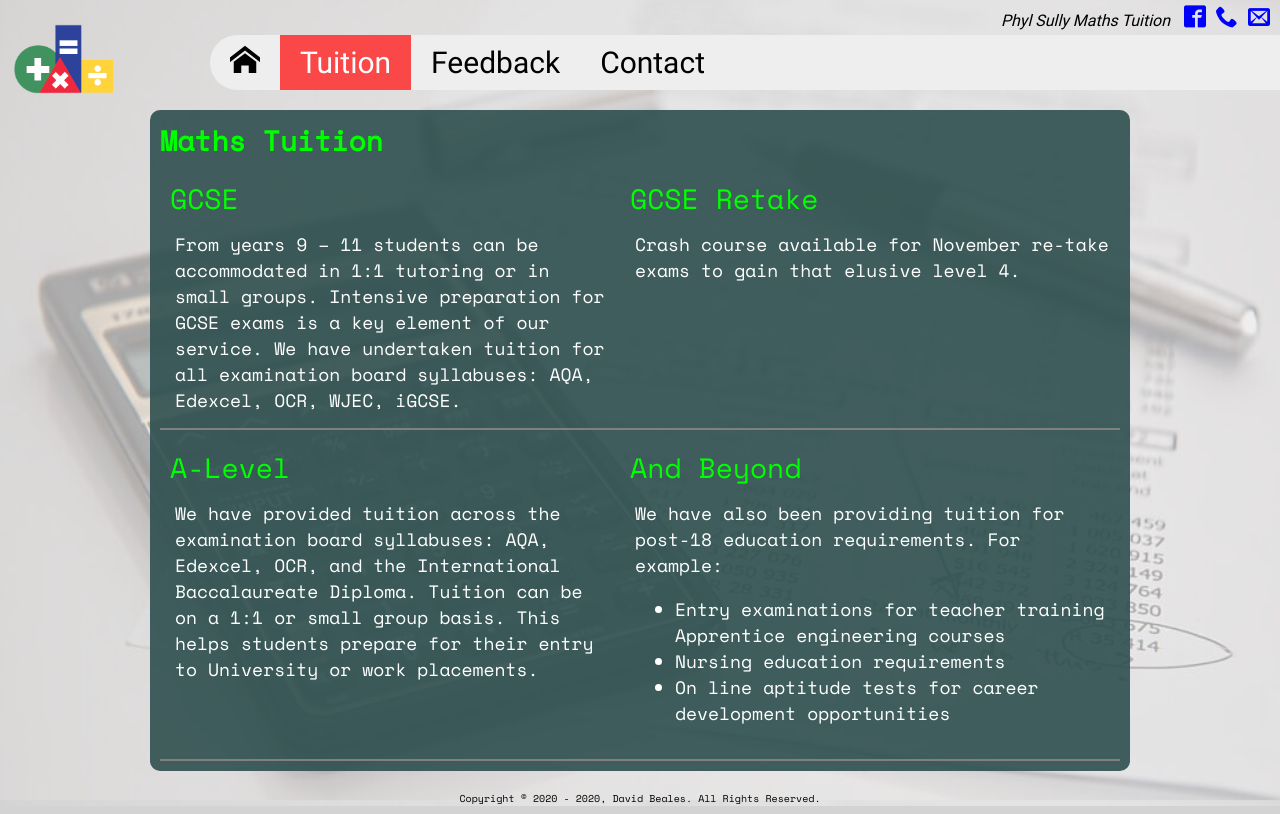
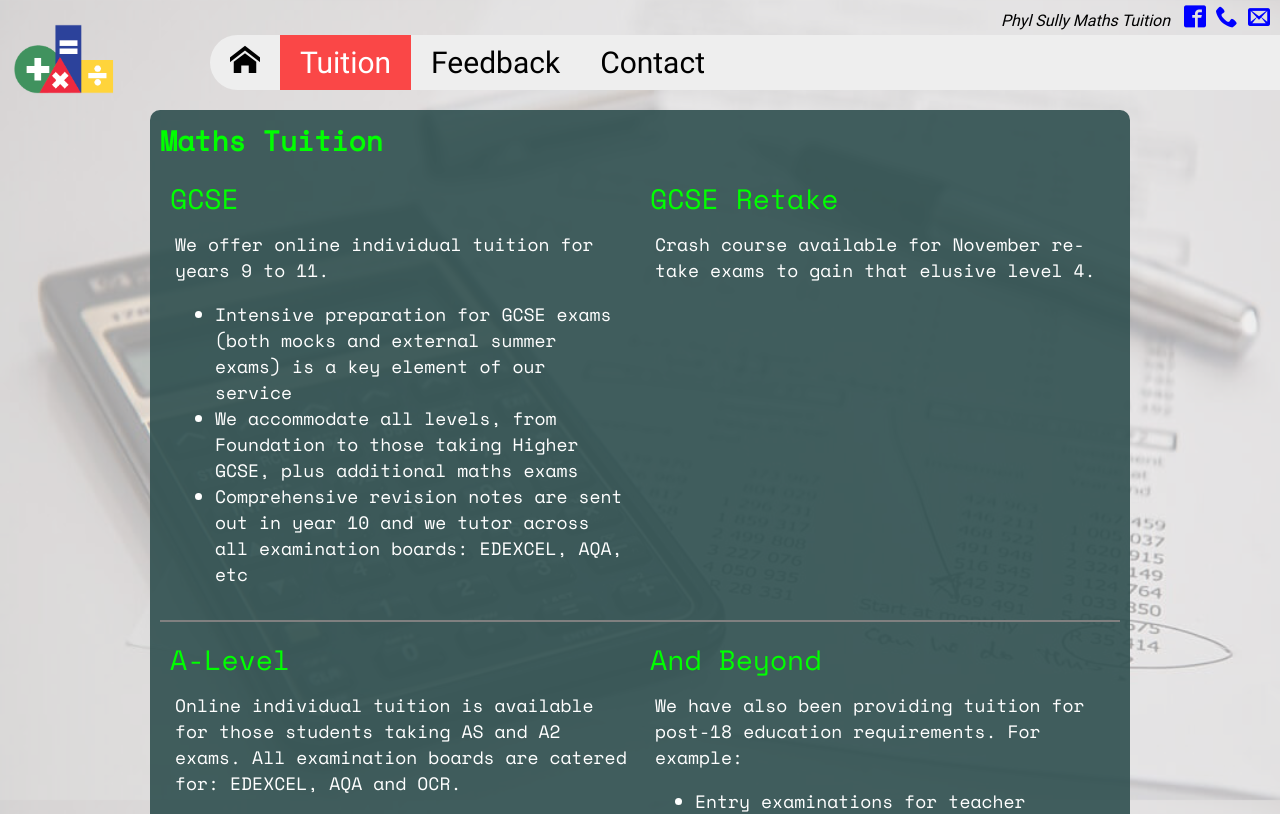
Before and after one commit to bealesd/PSullyTutor, an Angular app: page /tuition in a window 1280 px wide. Shown: the top 814 px of the page. Built offline with nearby package versions, Linux system fonts and the light colour scheme.

Commit message:
Updated tuition page text.

```diff
--- a/src/app/tuition/tuition.component.html
+++ b/src/app/tuition/tuition.component.html
@@ -10,12 +10,23 @@
                     <span (click)="showText($event)" id="gcse">GCSE</span>
                 </div>
                 <div class="tuition-text">
-                    From years 9 – 11 students can be accommodated in 1:1 tutoring or in small groups. Intensive
-                    preparation
-                    for
-                    GCSE exams is a key element of our service. We have undertaken tuition for all examination board
-                    syllabuses:
-                    AQA, Edexcel, OCR, WJEC, iGCSE.
+                    We offer online individual tuition for years 9 to 11.
+
+                    <ul>
+                        <li>
+                            Intensive preparation for GCSE exams (both mocks and external summer exams) is a key element
+                            of our service
+                        </li>
+                        <li>
+                            We accommodate all levels, from Foundation to those taking Higher GCSE, plus additional
+                            maths exams
+                        </li>
+                        <li>
+                            Comprehensive revision notes are sent out in year 10 and we tutor across all examination
+                            boards: EDEXCEL, AQA, etc
+                        </li>
+
+                    </ul>
                 </div>
             </div>
 
@@ -33,12 +44,8 @@
                     <span (click)="showText($event)" id="alevel">A-Level</span>
                 </div>
                 <div class="tuition-text">
-                    We have provided tuition across the examination board syllabuses: AQA, Edexcel, OCR, and the
-                    International
-                    Baccalaureate Diploma. Tuition can be on a 1:1 or small group basis. This helps students prepare for
-                    their
-                    entry
-                    to University or work placements.
+                    Online individual tuition is available for those students taking AS and A2 exams. All examination
+                    boards are catered for: EDEXCEL, AQA and OCR.
                 </div>
             </div>
 
```
Also changed, not shown: 5 other files (tests, documents, lock files or other folders).
